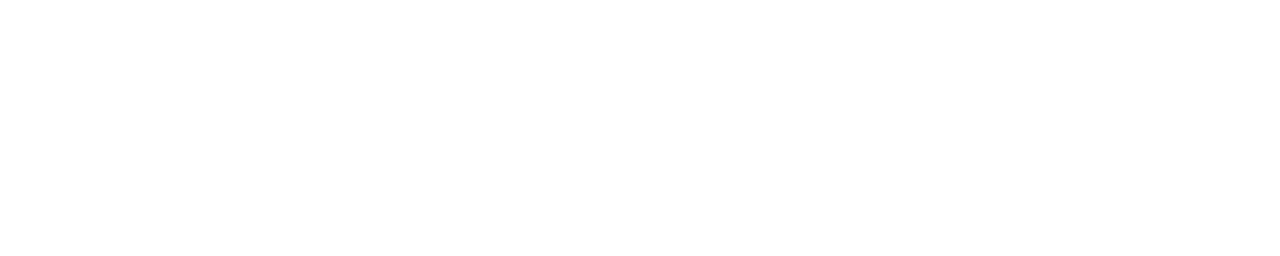
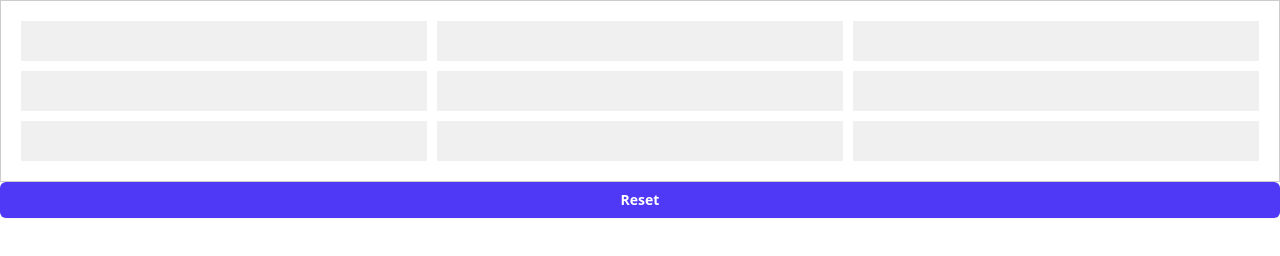
Before and after one commit to DejanNikolic003/TIC-TAC-TOE, a plain HTML site: page index.html in a window 1280 px wide. Drawn offline with nearby package versions, Linux system fonts and the light colour scheme.

Commit message:
Project finished.

```diff
--- a/app.js
+++ b/app.js
@@ -1,21 +1,143 @@
-const gameBoard = (function () {
-  let board = [];
+const gameBoard = (() => {
+  let board = ["", "", "", "", "", "", "", "", ""];
 
-  const initBoard = () => {
-    for (let i = 0; i < 3; i++) {
-      board.push([]);
-      for (let j = 0; j < 3; j++) {
-        board[i].push([]);
-      }
-    }
+  const placeMark = (index, mark) => {
+    if (board[index] !== "") return;
+    board[index] = mark;
   };
 
   const getBoard = () => {
     return board;
   };
 
-  return { initBoard, getBoard };
+  const resetBoard = () => {
+    board = ["", "", "", "", "", "", "", "", ""];
+  };
+
+  return { placeMark, getBoard, resetBoard };
 })();
 
-gameBoard.initBoard();
-console.log(gameBoard.getBoard());
+const createPlayer = (name, mark) => ({ name, mark });
+
+const gameController = (playerOne, playerTwo) => {
+  let currentPlayer = playerOne;
+
+  const winCombos = [
+    [0, 1, 2],
+    [3, 4, 5],
+    [6, 7, 8],
+    [0, 3, 6],
+    [1, 4, 7],
+    [2, 5, 8],
+    [0, 4, 8],
+    [2, 4, 6],
+  ];
+
+  const playMove = (index) => {
+    if (checkWinner()) {
+      return;
+    }
+
+    gameBoard.placeMark(index, currentPlayer.mark);
+    changePlayer();
+  };
+
+  const changePlayer = () => {
+    currentPlayer = currentPlayer === playerOne ? playerTwo : playerOne;
+  };
+
+  const checkWinner = () => {
+    const board = gameBoard.getBoard();
+
+    if (board.every((cell) => cell !== "")) {
+      return "Tie";
+    }
+
+    for (let combo of winCombos) {
+      const [a, b, c] = combo;
+      if (board[a] && board[a] === board[b] && board[b] === board[c]) {
+        return board[a];
+      }
+    }
+
+    return null;
+  };
+
+  return { playMove, checkWinner };
+};
+
+const displayController = () => {
+  const playerOne = createPlayer("Dejan", "X");
+  const playerTwo = createPlayer("Computer", "O");
+  const game = gameController(playerOne, playerTwo);
+
+  const boardContainer = document.querySelector(".board-container");
+  const winnerContainer = document.querySelector(".winner-container");
+
+  const drawBoard = () => {
+    const board = gameBoard.getBoard();
+
+    for (let i = 0; i < board.length; i++) {
+      const boardItem = document.createElement("div");
+      boardItem.classList.add("board-item");
+      boardItem.textContent = board[i];
+      boardItem.dataset.index = i;
+      boardContainer.append(boardItem);
+    }
+
+    handleEventListeners();
+  };
+
+  const refreshBoard = () => {
+    boardContainer.innerHTML = "";
+
+    drawBoard();
+  };
+
+  const drawWinner = (winner) => {
+    winnerContainer.classList.remove("hidden");
+
+    winnerContainer.textContent =
+      winner === "Tie" ? "Tie!" : `${winner}'s won!`;
+  };
+
+  const hideWinner = () => {
+    winnerContainer.classList.add("hidden");
+  };
+
+  const handleEventListeners = () => {
+    const boardItems = document.querySelectorAll(".board-item");
+    const resetButton = document.querySelector(".resetButton");
+
+    boardItems.forEach((boardItem) => {
+      boardItem.addEventListener("click", (event) => {
+        const cellIndex = event.target.dataset.index;
+        let winner;
+
+        game.playMove(cellIndex);
+        refreshBoard();
+
+        winner = game.checkWinner();
+
+        if (winner) {
+          drawWinner(winner);
+          return;
+        }
+
+        event.preventDefault();
+      });
+    });
+
+    resetButton.addEventListener("click", (event) => {
+      event.preventDefault();
+      gameBoard.resetBoard();
+      hideWinner();
+      refreshBoard();
+    });
+  };
+
+  return { drawBoard, refreshBoard };
+};
+
+const display = displayController();
+display.drawBoard();
--- a/index.html
+++ b/index.html
@@ -4,8 +4,30 @@
     <meta charset="UTF-8">
     <meta name="viewport" content="width=device-width, initial-scale=1.0">
     <title>TIC TAC TOE</title>
+    <script src="https://cdn.jsdelivr.net/npm/@tailwindcss/browser@4"></script>
+    <style>
+        .board-container {
+            display: grid;
+            grid-template-columns: repeat(3, 1fr);
+            grid-gap: 10px;
+            width: 100%;
+            margin: 0 auto;
+            padding: 20px;
+            border: 1px solid #ccc;
+        }
+        .board-item  {
+            background-color: #f0f0f0;
+            padding: 20px;
+            text-align: center;
+        }
+    </style>
 </head>
 <body>
-
+    <div class="board-container"></div>
+    <button type="submit" class="resetButton flex w-full justify-center rounded-md bg-indigo-600 px-3 py-1.5 text-sm/6 font-semibold text-white shadow-xs hover:bg-indigo-500 focus-visible:outline-2 focus-visible:outline-offset-2 focus-visible:outline-indigo-600">Reset</button>
+    <div class="winner-container text-center p-2 hidden">
+        asd
+    </div>
+    <script src="app.js"></script>
 </body>
 </html>
```
